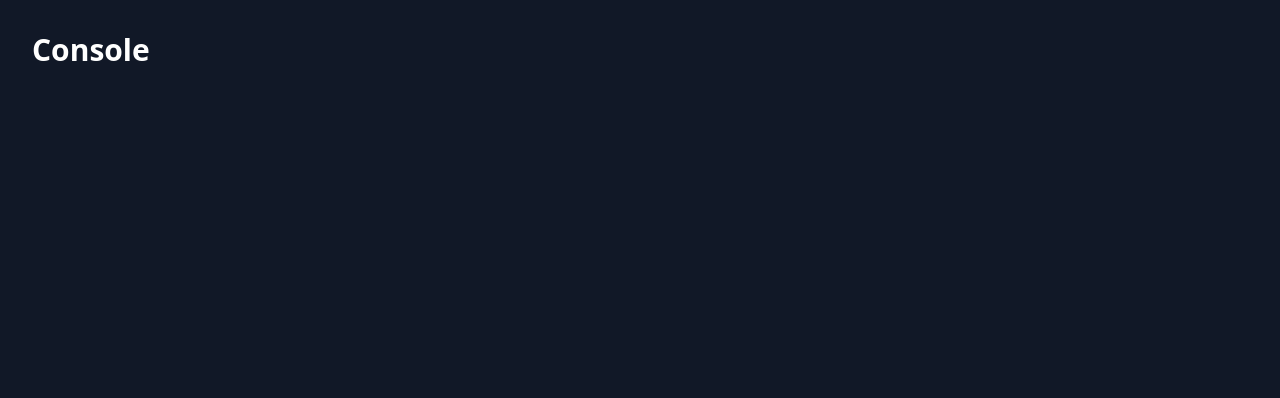
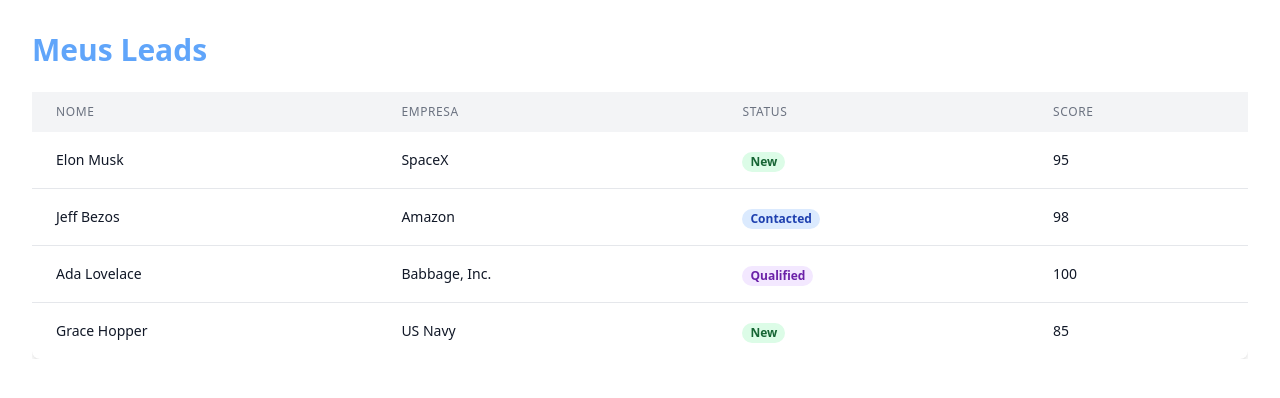
Before and after one commit to Fortuna09/mini-seller-console, a React (Vite) app: page / in a window 1280 px wide. Shown: the top 398 px of the page. Built offline with nearby package versions, Linux system fonts and the light colour scheme.

Commit message:
feat: integrate LeadsTable component into App

```diff
--- a/src/App.tsx
+++ b/src/App.tsx
@@ -1,9 +1,37 @@
+import { useEffect, useState } from "react";
+import { getLeads, type Lead } from './services/api';
+import { LeadsTable } from './features/leads/LeadsTable';
+
 function App() {
+
+  const [leads, setLeads] = useState<Lead[]>([]);
+  const [isLoading, setIsLoading] = useState(true);
+
+  useEffect(() => {
+  const fetchLeads = async () => {
+    try {
+      const fetchedLeads = await getLeads();
+      setLeads(fetchedLeads);
+    } catch (error) {
+      console.error("Falha ao buscar os leads:", error);
+    } finally {
+      setIsLoading(false);
+    }
+  };
+
+  fetchLeads();
+}, []);
+
+  if (isLoading) {
+    return <div className="text-center p-8">Carregando leads...</div>;
+  }
+
   return (
-    <div className="bg-gray-900 text-white min-h-screen p-8">
-      <h1 className="text-3xl font-bold">Console</h1>
+    <div className="p-8">
+      <h1 className="text-3xl font-bold text-blue-400 mb-6">Meus Leads</h1>
+      <LeadsTable leads={leads} />
     </div>
-  )
+  );
 }
 
-export default App
+export default App;
```
